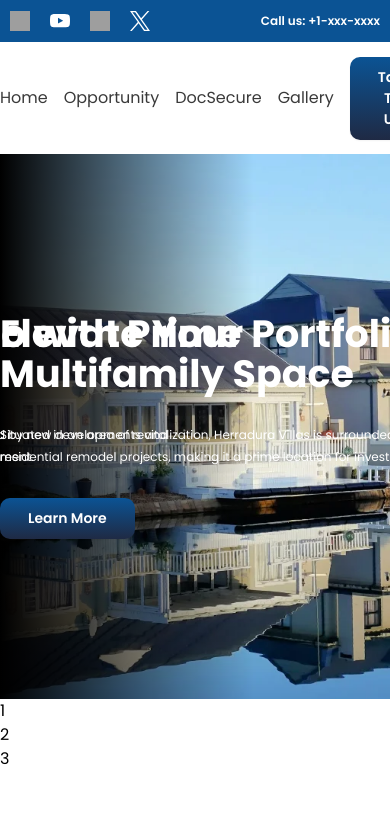
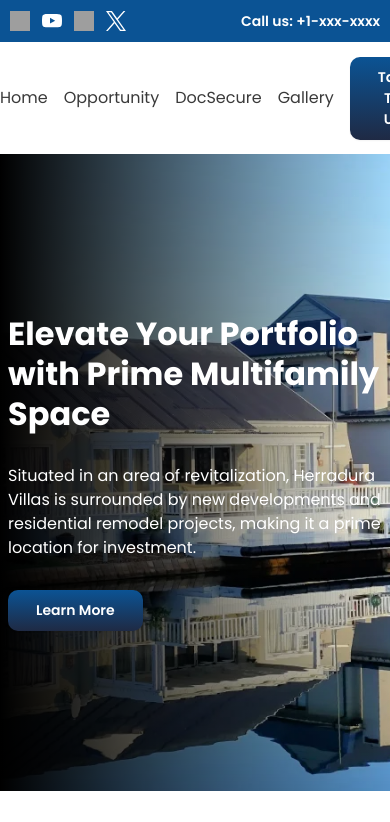
Before and after one commit to DIJINATION-LLC/HV-landing-page2, a React (Vite) app in the folder herradura-villas/: page / in a window 390 px wide. Shown: the top 822 px of the page. Built offline with nearby package versions, Linux system fonts and the light colour scheme; grey boxes are pictures that could not be loaded.

Commit message:
Responsive

```diff
--- a/herradura-villas/src/App.jsx
+++ b/herradura-villas/src/App.jsx
@@ -5,7 +5,7 @@ import { BrowserRouter } from 'react-router-dom';
 
 export const App = () => (
   <BrowserRouter>
-  <div className='w-full overflow-hidden'>
+  <div className='w-full overflow-hidden '>
     <div className={`${styles.flexCenter}`}>
       <Bulletin />
       </div>
@@ -15,14 +15,14 @@ export const App = () => (
     <div className=''>
       <Hero />
     </div>
-    <div className=''>
+    <div className='xs:px-0 px-2'>
       <Opportunity />
       <Gallery />
     </div>
     <div className=''>
       <CTA />
     </div>
-    <div className=''>
+    <div className='xs:px-0 px-2'>
       <FAQ />
     </div>
     <div className=''>
--- a/herradura-villas/src/components/Bulletin.jsx
+++ b/herradura-villas/src/components/Bulletin.jsx
@@ -7,7 +7,7 @@ const Bulletin = () => (
 
     <div className={`${styles.boxWidth} flex justify-between p-[10px]`}>
 
-      <div className='flex items-center gap-[20px] '>
+      <div className='flex items-center xs:gap-[20px] gap-3'>
         {
           socialLinks.map((links) =>
           (<div key={links.id}>
@@ -21,7 +21,7 @@ const Bulletin = () => (
       </div>
 
       <div className='flex flex-row'>
-        <h5 className={`${styles.heading5} text-white`}>Call us: <a href='tel:' className="text-white hover:text-goldenbrown"> +1-xxx-xxxx</a></h5>
+        <h6 className={`${styles.heading6} text-white`}>Call us: <a href='tel:' className="text-white hover:text-goldenbrown"> +1-xxx-xxxx</a></h6>
       </div>
 
     </div>
--- a/herradura-villas/src/components/CTA.jsx
+++ b/herradura-villas/src/components/CTA.jsx
@@ -5,13 +5,13 @@ import Button from './Button'
 export const CTA = () => (
     <div className={`${styles.flexCenter} bg-docs-vault flex w-full justify-center py-20`}>
 
-        <div className={`${styles.boxWidth}  flex flex-col gap-[20px] items-center`}>
+        <div className={`${styles.boxWidth}  flex flex-col gap-[20px] items-center text-center xs:w-[640px] w-full xs:px-0 px-2`}>
 
-            <h2 className={`${styles.heading2} text-white`}>
+            <h2 className={`${styles.heading2} text-white `}>
                 Login to Secure Data-vault
             </h2>
 
-            <p className={`${styles.paragrah} text-white text-center w-[640px]`}>
+            <p className={`${styles.paragrah} text-white`}>
                 Our Secure Data-vault contains all legal and financial information necessary for you to make an informed decision.
             </p>
             <Button to={'/'} text={'Make an Offer'} />
--- a/herradura-villas/src/components/FAQ.jsx
+++ b/herradura-villas/src/components/FAQ.jsx
@@ -32,10 +32,10 @@ const FAQ = () => {
         setActiveIndex(index == activeIndex ? null : index);
     };
     return (
-        <div className={`${styles.flexCenter} w-full flex-row py-[50px]`}>
+        <div className={`${styles.flexCenter} w-full py-[50px]`}>
 
-            <div className={`${styles.boxWidth} flex flex-row gap-[20px]`}>
-                <div className='flex flex-col gap-[30px] w-1/2'>
+            <div className={`${styles.boxWidth} flex xs:flex-row flex-col gap-[20px]`}>
+                <div className='flex flex-col gap-[30px] xs:w-1/2 w-full'>
                     <h2 className={`${styles.heading2}`}>Frequently Asked Questions</h2>
                     <div className="">
                         {faq.map((faq, index) => (
@@ -50,7 +50,7 @@ const FAQ = () => {
                     </div>
                 </div>
 
-                <div className='flex w-1/2'>
+                <div className='flex xs:w-1/2 w-full'>
                     <img src={faqImage} className='aspect-square w-full' alt='' />
                 </div>
             </div>
--- a/herradura-villas/src/components/Footer.jsx
+++ b/herradura-villas/src/components/Footer.jsx
@@ -7,10 +7,10 @@ const Footer = () => {
     return (
         <footer className={`${styles.flexCenter} bg-yaleblue w-full py-[50px]`}>
 
-            <div className={`${styles.boxWidth} w-full flex flex-col gap-[50px]`}>
+            <div className={`${styles.boxWidth} w-full flex flex-col gap-[50px] xs:px-0 px-2`}>
 
-                <div className="flex flex-row gap-[20px]">
-                    <div className="flex flex-col w-1/3 gap-[20px]">
+                <div className="flex xs:flex-row flex-col gap-[20px]">
+                    <div className="flex flex-col xs:w-1/3 w-full gap-[20px]">
                         <img src={logoFooter} alt="herradura villas" className="h-[116px] w-[116]" />
 
                         <p className={`${styles.paragraph} text-white`}>
@@ -18,7 +18,7 @@ const Footer = () => {
                         </p>
                     </div>
 
-                    <div className="flex flex-col w-1/3 gap-[47px]">
+                    <div className="flex flex-col xs:w-1/3 w-full xs:gap-[47px] gap-[25px]">
                         <div className="flex flex-col gap-[20px]">
                             <p className={`${styles.heading5} text-goldenbrown`}>Address:</p>
                             <p className={`${styles.paragraph} text-white`}>Gorem ipsum dolor sit amet, consectetur adipiscing elit.</p>
@@ -30,7 +30,7 @@ const Footer = () => {
                         </div>
                     </div>
 
-                    <div className="flex flex-col gap-[74px]">
+                    <div className="flex flex-col xs:w-1/3 w-full xs:gap-[74px] gap-[25px]">
                         <div className="flex flex-col gap-[20px]">
                             <p className={`${styles.heading5} text-goldenbrown`}>Phone:</p>
                             <p className={`${styles.paragraph} text-white`}>+1 234 5678</p>
@@ -43,7 +43,7 @@ const Footer = () => {
                                     socialLinks.map((links) =>
                                     (<div key={links.id} className=''>
                                         <a href={links.link}>
-                                            <img src={links.icon} alt={links.alt} className={`h-7 w-7 hover:fill-goldenbrown ${styles} transition-all transform hover:scale-105 ease-in-out` } />
+                                            <img src={links.icon} alt={links.alt} className={`h-7 w-7 hover:fill-goldenbrown ${styles} transition-all transform hover:scale-105 ease-in-out`} />
                                         </a>
                                     </div>
                                     )
@@ -62,7 +62,7 @@ const Footer = () => {
                 <div className="text-center">
                     <p className={`${styles.paragraph} text-white`}>
                         Copyright © All rights reserved | Powered by&nbsp;
-                        <a href='/' className='hover:text-goldenbrown'>DIJINATION</a>
+                        <a href='https://www.dijination.net/' className='hover:text-goldenbrown'>DIJINATION</a>
                     </p>
                 </div>
             </div>
--- a/herradura-villas/src/components/Hero.jsx
+++ b/herradura-villas/src/components/Hero.jsx
@@ -8,7 +8,7 @@ const Hero = () => {
     const [currentSlide, setCurrentSlide] = React.useState(0);
 
     const sliderSetting = {
-        dots: true,
+        dots: false,
         infinite: true,
         speed: 1000,
         slidesToShow: 1,
@@ -25,14 +25,14 @@ const Hero = () => {
         <div key={index}>
             <div className='bg-cover bg-center' style={{ backgroundImage: `url(${slide.backgroundImage})` }}>
 
-                <div className='bg-back w-full'>
+                <div className={`${window.innerWidth < 480 ? 'bg-back-responsive': 'bg-back'} w-full `}>
                     <div className='flex justify-center'>
-                        <div className={`${styles.boxWidth} flex sm:flex-row items-center w-full justify-between z-10 relative py-[160px] max-h-[80vh]`}>
-                            <div className={`flex flex-col gap-[30px] w-full`}>
-                                <h1 className={`${styles.heading1} w-[640px]`}>
+                        <div className={`${styles.boxWidth} flex sm:flex-row items-center w-full justify-between z-10 relative py-[160px] xs:max-h-[80vh] max-h-[95vh]`}>
+                            <div className={`flex flex-col gap-[30px] xs:w-[640px] w-full xs:px-0 px-2`}>
+                                <h1 className={`${styles.heading1}`}>
                                     {slide.heading}
                                 </h1>
-                                <p className={`${styles.paragraph} text-white w-[600px]`}>
+                                <p className={`${styles.paragraph} text-white`}>
                                     {slide.paragraph}
                                 </p>
                                 <Button to={'/'} text={slide.buttonText} />
--- a/herradura-villas/src/components/LeadForm.jsx
+++ b/herradura-villas/src/components/LeadForm.jsx
@@ -115,7 +115,7 @@ const LeadForm = () => {
                     type="text"
                     id="name"
                     placeholder="Full Name"
-                    className={`${styles.paragraph} w-full bg-white font-poppins px-[10px] py-[10px] border-0 focus:outline-yaleblue focus:border-black`}
+                    className={`${styles.paragraph} w-full bg-white font-poppins px-[10px] py-[10px] rounded-[5px] border-0 focus:outline-yaleblue focus:border-black`}
                     value={name}
                     onChange={handleNameChange}
                     required
@@ -131,7 +131,7 @@ const LeadForm = () => {
                     type="text"
                     placeholder="Phone Number"
                     id="phone"
-                    className={`${styles.paragraph} w-full font-poppins px-[10px] py-[10px] border-0 focus:outline-yaleblue focus:border-black`}
+                    className={`${styles.paragraph} w-full font-poppins px-[10px] py-[10px] rounded-[5px] border-0 focus:outline-yaleblue focus:border-black`}
                     value={phone}
                     onChange={handlePhoneChange}
                     onBlur={handlePhoneBlur}
@@ -146,7 +146,7 @@ const LeadForm = () => {
                     type="email"
                     id="email"
                     placeholder="Email Address"
-                    className={`${styles.paragraph} w-full font-poppins px-[10px] py-[10px] border-0 focus:outline-yaleblue focus:border-black`}
+                    className={`${styles.paragraph} w-full font-poppins px-[10px] py-[10px] rounded-[5px] border-0 focus:outline-yaleblue focus:border-black`}
                     value={email}
                     onChange={handleEmailChange}
                     required
@@ -159,7 +159,7 @@ const LeadForm = () => {
             <div className="mb-4 relative">
                 <select
                     id="subject"
-                    className={`${styles.paragraph} w-full font-poppins px-[10px] py-[10px] pr-10 border-0 focus:outline-yaleblue focus:border-black appearance-none`}
+                    className={`${styles.paragraph} w-full font-poppins px-[10px] py-[10px] pr-10 rounded-[5px] border-0 focus:outline-yaleblue focus:border-black appearance-none`}
                     value={subject}
                     onChange={handleSubjectChange}
                     required
@@ -181,7 +181,7 @@ const LeadForm = () => {
                     id="message"
                     rows={5}
                     placeholder="Message"
-                    className={`${styles.paragraph} w-full font-poppins px-[10px] py-[10px] border-0 focus:outline-yaleblue focus:border-black`}
+                    className={`${styles.paragraph} w-full font-poppins px-[10px] py-[10px] rounded-[5px] border-0 focus:outline-yaleblue focus:border-black`}
                     value={message}
                     onChange={handleMessageChange}
                     required
@@ -191,7 +191,7 @@ const LeadForm = () => {
                 )}
             </div>
 
-            <button className='flex flex-row gap-3 justify-center items-center text-center xs:py-3 xs:px-5 shadow-sm py-4 px-6 w-full bg-blue-gradient bg-light-golden-gradient font-poppins font-normal xs:text-[20px] text-[16px] text-white outline-none' type='submit'>Submit</button>
+            <button className='flex flex-row gap-3 justify-center items-center text-center xs:py-3 xs:px-5 shadow-sm py-4 px-6 w-full rounded-[10px] bg-blue-gradient bg-light-golden-gradient font-poppins font-normal xs:text-[20px] text-[16px] text-white outline-none' type='submit'>Submit</button>
         </form>
     );
 };
--- a/herradura-villas/src/components/LeadGen.jsx
+++ b/herradura-villas/src/components/LeadGen.jsx
@@ -4,12 +4,12 @@ import styles from '../style'
 export const LeadGen = () => (
     <div className="bg-lead-form flex w-full justify-center py-20">
 
-        <div className={`${styles.flexCenter} flex w-[635px] bg-black-shade py-[25px] rounded-[20px]`}>
+        <div className={`${styles.flexCenter} flex xs:w-[635px] w-full bg-black-shade py-[25px] rounded-[20px]`}>
 
-            <div className='flex flex-col w-[585px] gap-[50px]'>
-                <div className='flex flex-col gap-[15px] items-center'>
-                    <h3 className={`${styles.heading3} text-white`}>Learn more about this opportubity</h3>
-                    <p className={`${styles.paragrah} text-white text-center`}>
+            <div className={`flex flex-col w-[585px] text-center gap-[50px] xs:px-0 px-2`}>
+                <div className='flex flex-col gap-[15px] items-center '>
+                    <h3 className={`${styles.heading3} text-white`}>Learn more about this opportunity</h3>
+                    <p className={`${styles.paragrah} text-white `}>
                         Commercial Realestate Opportunities like this come once in a while, seize it while it lasts.
                     </p>
                 </div>
@@ -17,7 +17,7 @@ export const LeadGen = () => (
                 <LeadForm />
 
                 <div>
-                    <p className={`${styles.paragrah} text-white text-center`}>
+                    <p className={`${styles.paragrah} text-white`}>
                         Lorem ipsum dolor sit amet consectetur. Interdum penatibus tempor sit commodo magna est convallis fringilla.
                     </p>
                 </div>
--- a/herradura-villas/src/components/Opportunity.jsx
+++ b/herradura-villas/src/components/Opportunity.jsx
@@ -5,9 +5,9 @@ import styles from '../style';
 const Opportunity = () => (
     <div className="flex w-full justify-center py-[50px]">
 
-        <div className={`${styles.boxWidth} flex flex-row gap-[25px] items-center`}>
+        <div className={`${styles.boxWidth} flex xs:flex-row flex-col gap-[25px] items-center`}>
 
-            <div className='flex flex-col w-1/2 gap-[30px]'>
+            <div className='flex flex-col xs:w-1/2 w-full gap-[30px]'>
                 <h2 className={`${styles.heading2} text-yaleblue`}>
                     Unlock Success: <br></br> Seize this Prime CRE Opportunity Today
                 </h2>
@@ -21,7 +21,7 @@ const Opportunity = () => (
                 <Button to={'/'} text={'Input Text Here'}/>
             </div>
 
-            <div className='flex w-1/2'>
+            <div className='flex xs:w-1/2 w-full'>
                 <img src={opportunity} className='aspect-square w-full' alt='' />
             </div>
 
--- a/herradura-villas/src/index.css
+++ b/herradura-villas/src/index.css
@@ -56,3 +56,7 @@
   background: linear-gradient(90deg, rgba(0, 0, 0, 1) 0%, rgba(0, 0, 0, 0) 65%, rgba(0, 0, 0, 0) 100%);
 
 }
+.bg-back-responsive{
+  background: linear-gradient(90deg, rgba(0, 0, 0, 1) 0%, rgba(0, 0, 0, 0) 100%);
+
+}
--- a/herradura-villas/src/style.js
+++ b/herradura-villas/src/style.js
@@ -1,12 +1,13 @@
 const styles = {
     boxWidth: "lg:max-w-[1240px] w-full",
 
-    heading1:"font-poppins font-bold text-white xs:text-[46px] text-[38px] xs:leading-[70px] leading-[40px]",
-    heading2:"font-poppins font-bold xs:text-[36px] text-[28px] xs:leading-[54px] leading-[30px]",
+    heading1:"font-poppins font-bold text-white xs:text-[46px] text-[32px] xs:leading-[70px] leading-[40px]",
+    heading2:"font-poppins font-bold xs:text-[36px] text-[28px] xs:leading-[54px] leading-[36px]",
     heading3:"font-poppins font-semibold text-black xs:text-[30px] text-[22px] xs:leading-[35px] leading-[25px]",
     heading4:"font-poppins font-semibold text-black xs:text-[24px] text-[16px] xs:leading-[40px] leading-[30px]",
-    heading5:"font-poppins font-semibold text-black xs:text-[18px] text-[12px] xs:leading-[27px] leading-[22px]",
-    paragraph:"font-poppins font-normanl text-black xs:text-[18px] text-[12px] xs:leading-[27px] leading-[22px]",
+    heading5:"font-poppins font-semibold text-black xs:text-[20px] text-[18px] xs:leading-[30px] leading-[24px]",
+    heading6:"font-poppins font-semibold text-black xs:text-[18px] text-[14px] xs:leading-[27px] leading-[22px]",
+    paragraph:"font-poppins font-normanl text-black xs:text-[18px] text-[16px] xs:leading-[30px] leading-[24px]",
 
     flexCenter:"flex justify-center items-center",
     flexStart:"flex justify-center items-start",
```
